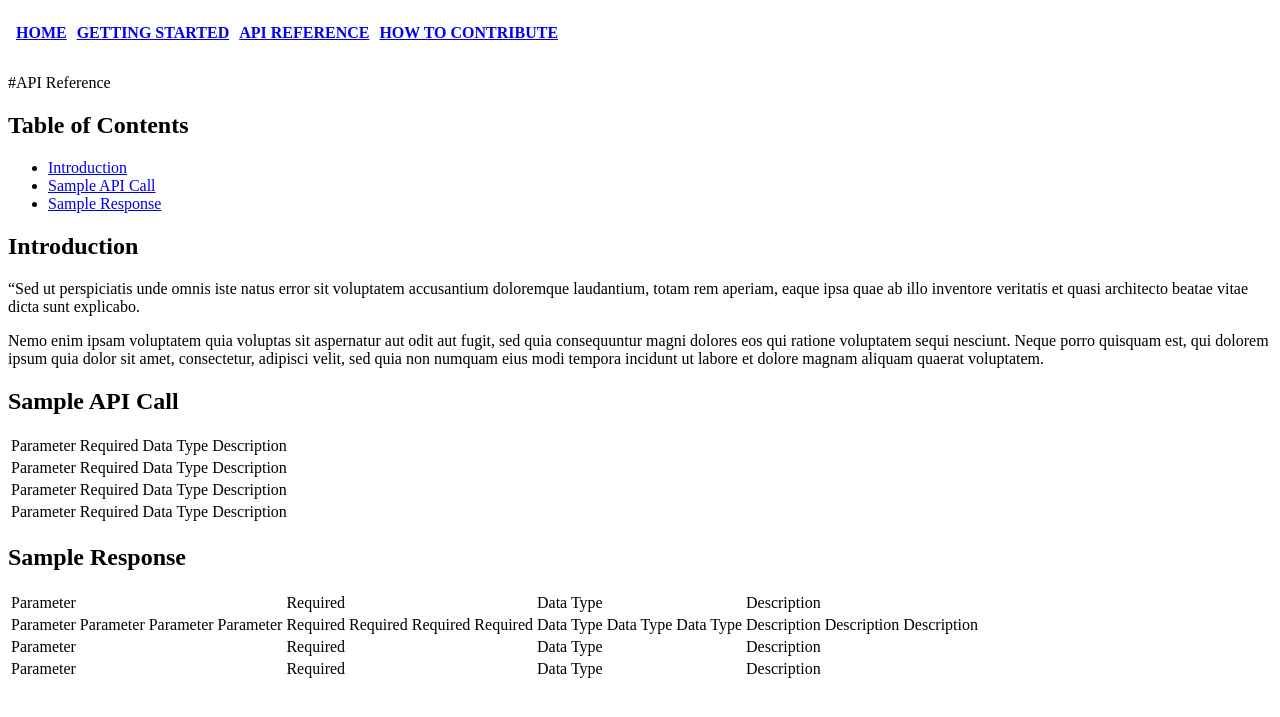
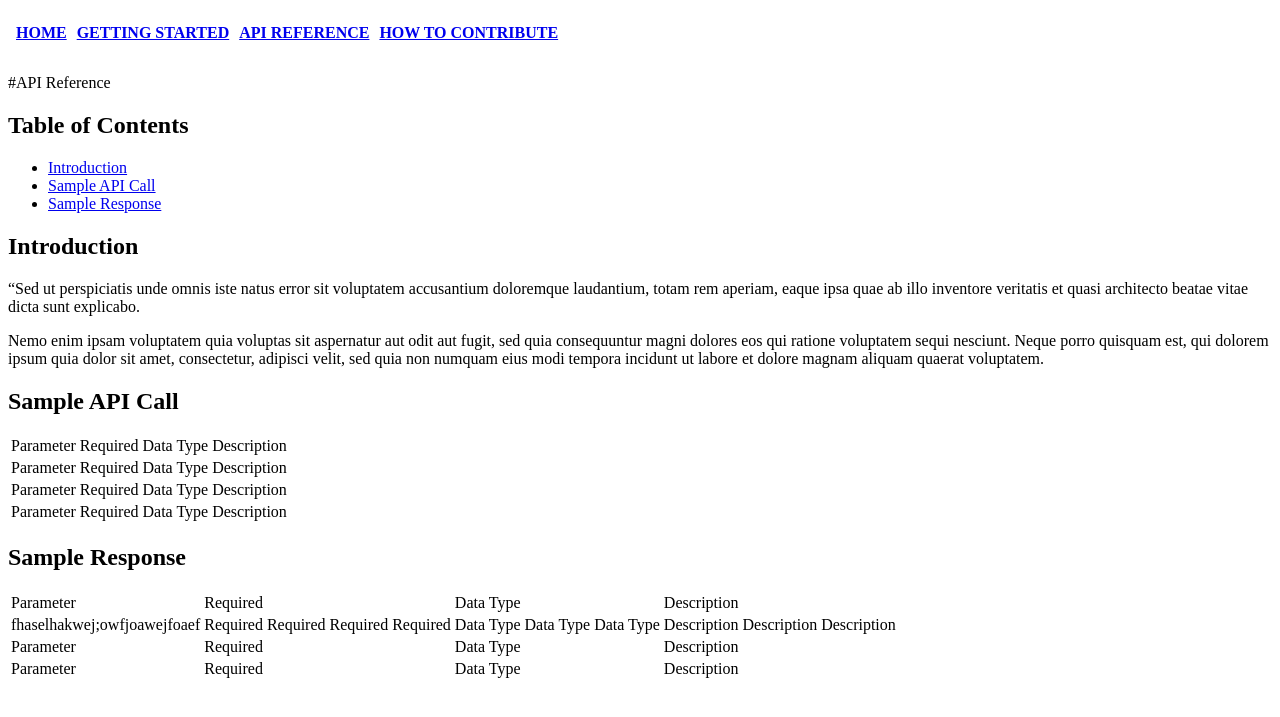
Before and after one commit to crystalsona/Sample-API-Docs, a Jekyll site: the page built from API Reference.md, in a window 1280 px wide. Shown: the top 717 px of the page. Built offline with Jekyll 4.4.1, drawn with Linux system fonts in a browser that asks for light colours.

Commit message:
Update API Reference.md

```diff
--- a/API Reference.md
+++ b/API Reference.md
@@ -28,6 +28,6 @@ Nemo enim ipsam voluptatem quia voluptas sit aspernatur aut odit aut fugit, sed
 ## Sample Response
 
 | Parameter | Required | Data Type | Description |
-| Parameter Parameter Parameter Parameter| Required Required Required Required  | Data Type Data Type Data Type | Description Description Description |
+| fhaselhakwej;owfjoawejfoaef | Required Required Required Required  | Data Type Data Type Data Type | Description Description Description |
 | Parameter | Required | Data Type | Description |
 | Parameter | Required | Data Type | Description |
```
